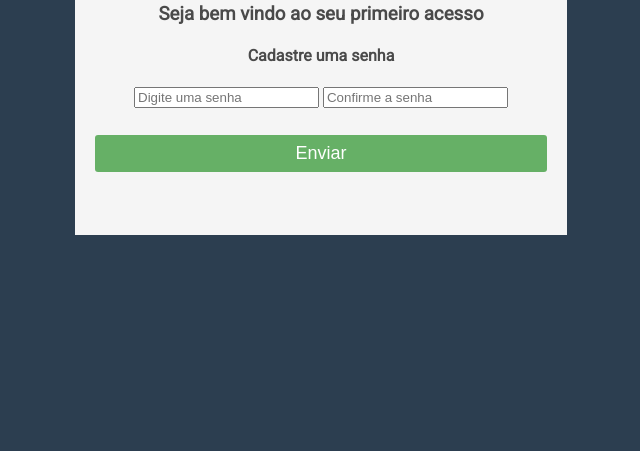
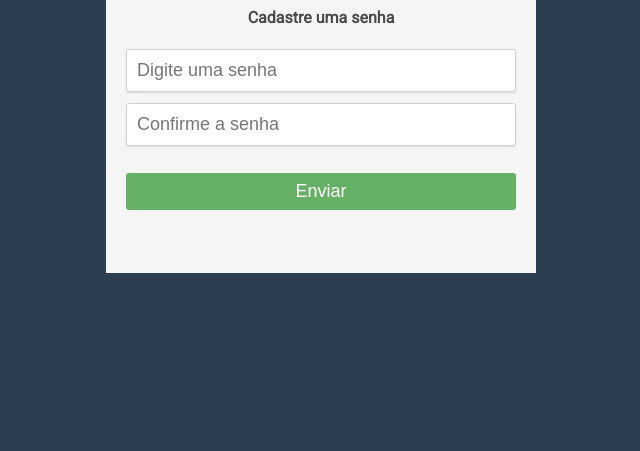
Before and after one commit to guilhermenass/5s-login, a website: page first-access.html in a window 1280 px wide. Shown: the part 349-800 px from the top of the page, without its empty margins (319-959 px from the left). Drawn offline with Linux system fonts and the light colour scheme.

Commit message:
ajustei o layout do formulario que estava quebrado

```diff
--- a/first-access.html
+++ b/first-access.html
@@ -15,8 +15,8 @@
         <h3>Seja bem vindo ao seu primeiro acesso</h3>
         <h4>Cadastre uma senha</h4>
         <form>
-          <input type="password" class="form-login--text password" placeholder="Digite uma senha" />
-          <input type="password" class="form-login--text password-confirm" placeholder="Confirme a senha" />
+          <input type="password" class="form-input password" placeholder="Digite uma senha" />
+          <input type="password" class="form-input password-confirm" placeholder="Confirme a senha" />
           <input type="submit" class="form-login--submit" value="Enviar" />
         </form>
       </div>
```
